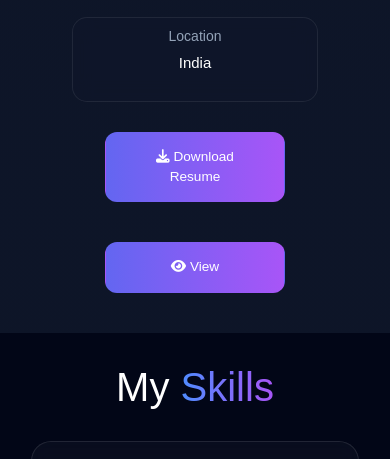
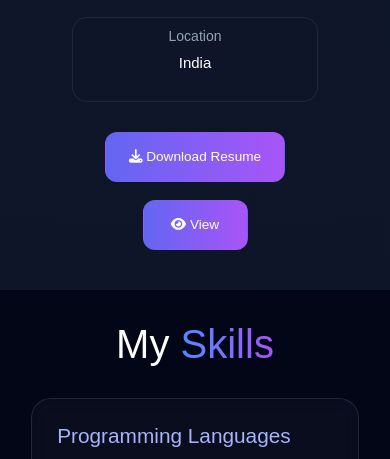
Before and after one commit to pranjalsahu856/Portfolio-website, a plain HTML site: page index.html in a window 390 px wide. Shown: the part 1521-1980 px from the top of the page. Drawn offline with nearby package versions, Linux system fonts and the light colour scheme.

Commit message:
Update style.css

```diff
--- a/style.css
+++ b/style.css
@@ -949,8 +949,13 @@ section.about div.content .info-box .box:hover {
 
   .about div.content .btn {
     margin-top: 30px;
-    padding: 14px 25px;
+    padding: 14px 15px;
     width: 180px;
+  }
+
+  .about div.content .view-btn {
+    margin-top: 8px;
+    width: 105px;
   }
 
   .skills-section {
```
